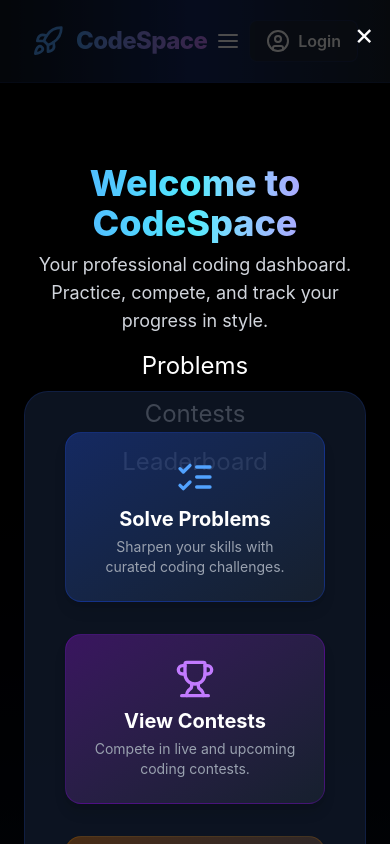
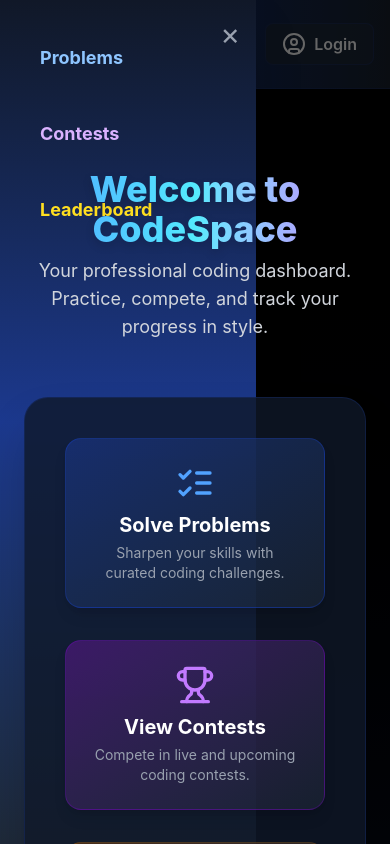
Before and after one commit to Divyaaa19/OJ-project, a React (Vite) app in the folder codespace-client/: page / in a window 390 px wide. Both pictures are taken after a click on the button "Open menu". Shown: the top 844 px of the page. Built offline with nearby package versions, Linux system fonts and the light colour scheme.

Commit message:
Homepage resposniveness

```diff
--- a/codespace-client/src/index.css
+++ b/codespace-client/src/index.css
@@ -111,3 +111,11 @@ html, body {
 .animate-float3 {
   animation: float 6s ease-in-out infinite;
 }
+
+@keyframes slideIn {
+  from { transform: translateX(-100%); }
+  to { transform: translateX(0); }
+}
+.animate-slideIn {
+  animation: slideIn 0.3s ease-out;
+}
--- a/codespace-client/src/pages/Home.jsx
+++ b/codespace-client/src/pages/Home.jsx
@@ -32,7 +32,13 @@ export default function Home() {
             </div>
 
             {/* Header Navigation */}
-            <header className="w-full px-8 py-5 flex items-center justify-between bg-gradient-to-r from-gray-900/80 via-blue-900/70 to-gray-800/80 shadow-lg border-b border-blue-900/30 z-10 relative">
+            <header className="w-full px-4 py-5 flex items-center justify-between bg-gradient-to-r from-gray-900/80 via-blue-900/70 to-gray-800/80 shadow-lg border-b border-blue-900/30 z-10 relative">
+                {/* Mobile Hamburger - now on the left */}
+                <button className="md:hidden p-2 mr-2" onClick={() => setMobileMenuOpen(true)} aria-label="Open menu">
+                    <svg xmlns="http://www.w3.org/2000/svg" fill="none" viewBox="0 0 24 24" strokeWidth={2} stroke="currentColor" className="w-8 h-8 text-blue-400">
+                        <path strokeLinecap="round" strokeLinejoin="round" d="M4 6h16M4 12h16M4 18h16" />
+                    </svg>
+                </button>
                 <div className="flex items-center gap-3 cursor-pointer" onClick={() => navigate("/")}>
                     <Rocket className="w-8 h-8 text-blue-400" />
                     <span className="text-2xl font-extrabold bg-gradient-to-r from-blue-400 to-purple-400 text-transparent bg-clip-text tracking-tight">CodeSpace</span>
@@ -44,11 +50,6 @@ export default function Home() {
                     <button onClick={() => navigate("/leaderboard")} className="hover:text-yellow-400 transition">Leaderboard</button>
                     {isAdmin && <button onClick={() => navigate("/admin-dashboard")} className="hover:text-pink-400 transition">Admin</button>}
                 </nav>
-                {/* Mobile Hamburger */}
-                <button className="md:hidden p-2" onClick={() => setMobileMenuOpen(!mobileMenuOpen)}>
-                    {/* Hamburger icon */}
-                    <svg xmlns="http://www.w3.org/2000/svg" width="24" height="24" viewBox="0 0 24 24" fill="none" stroke="currentColor" strokeWidth="2" strokeLinecap="round" strokeLinejoin="round" className="w-6 h-6 text-white"><path d="M3 12h18M3 6h18M3 18h18"/></svg>
-                </button>
                 <div>
                     {/* Login/Profile button */}
                     <button onClick={() => navigate(userName ? "/profile" : "/login")} className="flex items-center gap-2 px-4 py-2 rounded-lg bg-gray-800/80 hover:bg-blue-700 transition font-semibold border border-blue-900/30">
@@ -56,15 +57,20 @@ export default function Home() {
                         {userName ? userName : "Login"}
                     </button>
                 </div>
-                {/* Mobile Menu */}
+                {/* Mobile Sidebar Menu */}
                 {mobileMenuOpen && (
-                    <div className="fixed inset-0 bg-black/70 z-50 flex flex-col items-center justify-center md:hidden">
-                        <button onClick={() => setMobileMenuOpen(false)} className="absolute top-4 right-4 text-white text-3xl">&times;</button>
-                        <button onClick={() => {navigate("/problems"); setMobileMenuOpen(false);}} className="text-white text-2xl mb-4">Problems</button>
-                        <button onClick={() => {navigate("/contests"); setMobileMenuOpen(false);}} className="text-white text-2xl mb-4">Contests</button>
-                        <button onClick={() => {navigate("/leaderboard"); setMobileMenuOpen(false);}} className="text-white text-2xl mb-4">Leaderboard</button>
-                        {isAdmin && <button onClick={() => {navigate("/admin-dashboard"); setMobileMenuOpen(false);}} className="text-white text-2xl mb-4">Admin</button>}
-                    </div>
+                    <>
+                        {/* Overlay */}
+                        <div className="fixed inset-0 bg-black/60 z-40" onClick={() => setMobileMenuOpen(false)} aria-label="Close menu overlay"></div>
+                        {/* Sidebar */}
+                        <aside className="fixed top-0 left-0 h-full w-64 bg-gradient-to-b from-gray-900 via-blue-900 to-gray-800 shadow-2xl z-50 flex flex-col p-8 gap-6 animate-slideIn transform transition-transform duration-300">
+                            <button onClick={() => setMobileMenuOpen(false)} className="absolute top-4 right-4 text-gray-400 hover:text-white text-3xl" aria-label="Close menu">&times;</button>
+                            <button onClick={() => {navigate("/problems"); setMobileMenuOpen(false);}} className="text-left w-full py-3 px-2 rounded-lg text-lg font-bold text-blue-300 hover:bg-blue-800/30 transition">Problems</button>
+                            <button onClick={() => {navigate("/contests"); setMobileMenuOpen(false);}} className="text-left w-full py-3 px-2 rounded-lg text-lg font-bold text-purple-300 hover:bg-purple-800/30 transition">Contests</button>
+                            <button onClick={() => {navigate("/leaderboard"); setMobileMenuOpen(false);}} className="text-left w-full py-3 px-2 rounded-lg text-lg font-bold text-yellow-300 hover:bg-yellow-800/30 transition">Leaderboard</button>
+                            {isAdmin && <button onClick={() => {navigate("/admin-dashboard"); setMobileMenuOpen(false);}} className="text-left w-full py-3 px-2 rounded-lg text-lg font-bold text-pink-300 hover:bg-pink-800/30 transition">Admin</button>}
+                        </aside>
+                    </>
                 )}
             </header>
 
```
